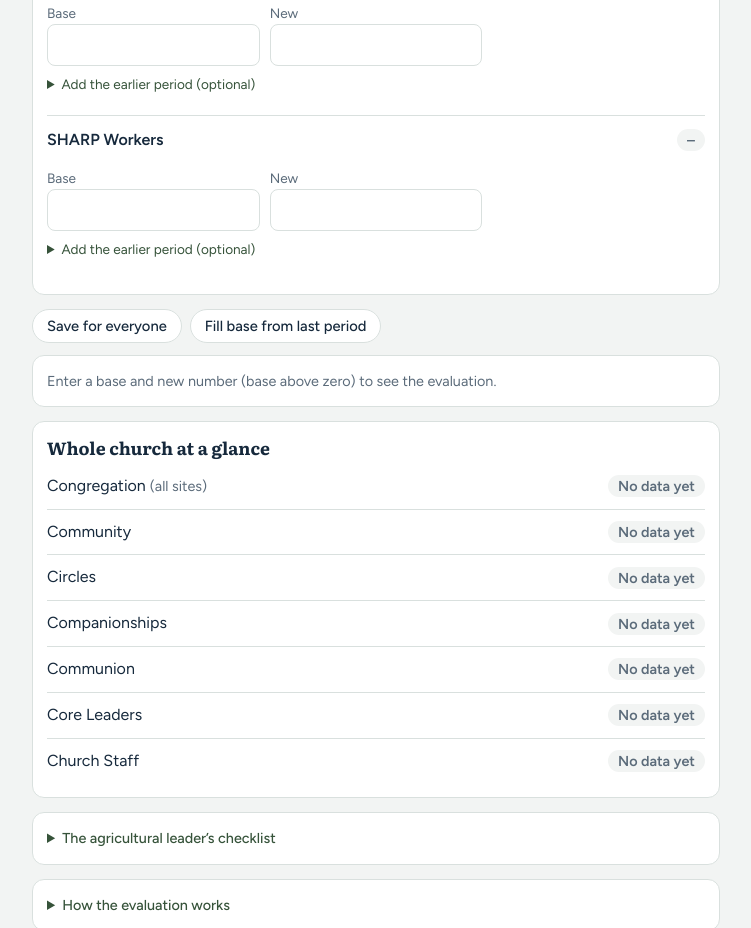
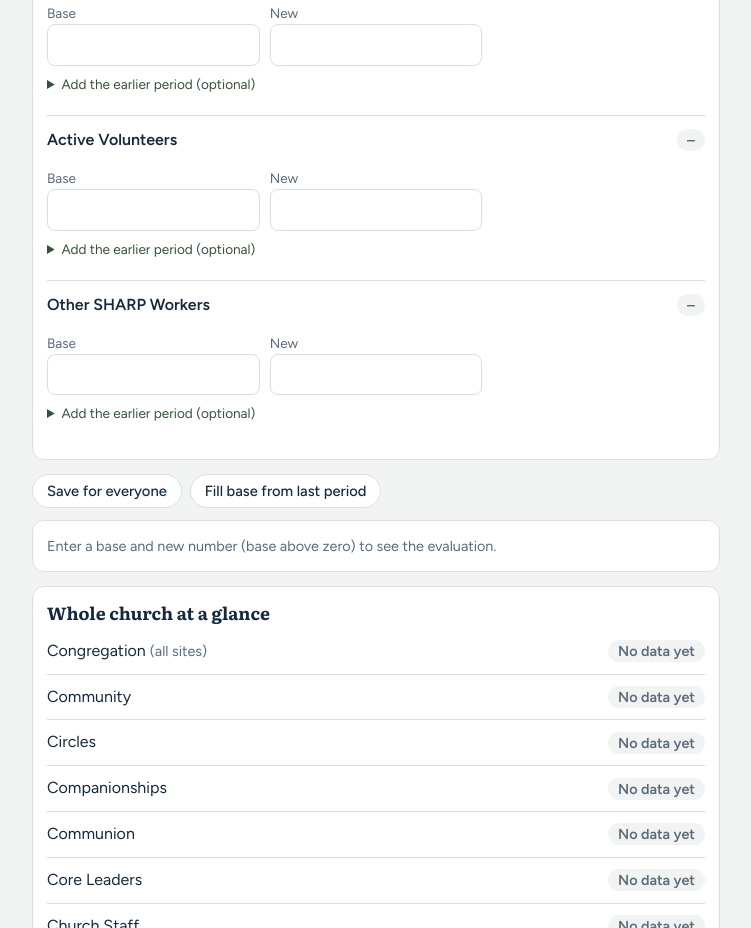
Before and after one commit to rlccphil/church-health, a plain HTML site: page index.html in a window 1280 px wide. Shown: the part 1155-2083 px from the top of the page, without its empty margins (264-1015 px from the left). Drawn offline with Linux system fonts and the light colour scheme.

Commit message:
Add files via upload

```diff
--- a/index.html
+++ b/index.html
@@ -106,12 +106,12 @@ body::before{content:"";position:fixed;inset:0 0 auto;height:env(safe-area-inset
 
 <script>
 const ENVS=[
-{id:"congregation",name:"Congregation",sites:["SWC 1","SWC 2","Online"],f:["Visitors","Regular Attendees","Kids","SHARP Workers"],water:"welcome, follow-up of visitors, and equipping workers"},
-{id:"community",name:"Community",f:["New Contacts","Regular Attendees","SHARP Workers"],water:"personal invitations, hospitality, and caring for workers"},
-{id:"circles",name:"Circles",f:["Number of Circles","New Contacts","Regular Attendees","SHARP Workers"],water:"circle leader coaching, invitations, and healthy group rhythms"},
+{id:"congregation",name:"Congregation",sites:["SWC 1","SWC 2","Online"],f:["Visitors","Regular Attendees","Kids","Active Volunteers","Other SHARP Workers"],water:"welcome, follow-up of visitors, and equipping workers"},
+{id:"community",name:"Community",f:["New Contacts","Regular Community Event Attendees (Except Visitors)","Community Event Active Volunteers"],water:"personal invitations, hospitality, and caring for workers"},
+{id:"circles",name:"Circles",f:["Number of Circles","Circle Visitors","Circle Members","SHARP Volunteers"],water:"circle leader coaching, invitations, and healthy group rhythms"},
 {id:"companionships",name:"Companionships",f:["Number of CARE-givers","Number of CARE-receivers"],water:"training CARE-givers and matching them with those who need care"},
-{id:"communion",name:"Communion",f:["Jesus First Gatherings","Retreats","Spiritual Formation Courses"],water:"inviting people to gatherings and retreats, and following up afterward"},
-{id:"core",name:"Core Leaders",f:["TAG Trainees","Supervisors","Circle Leaders","Task Group Leaders","Community Overseers","Ministry Coordinators"],water:"identifying, training, and encouraging emerging leaders"},
+{id:"communion",name:"Communion",f:["Jesus First Participants","Retreat Participants","Spiritual Formation Students"],water:"inviting people to gatherings and retreats, and following up afterward"},
+{id:"core",name:"Core Leaders",f:["TAG Members","Supervisors","Circle Leaders","Task Group Leaders","Community Overseers","Ministry Coordinators"],water:"identifying, training, and encouraging emerging leaders"},
 {id:"staff",name:"Church Staff",f:["Interns","Junior Pastors 1","Junior Pastors 2","Assistant Pastors","Associate Pastors","Lead Pastors"],water:"mentoring, pastoral care of the staff, and a clear development pathway"}];
 const UNIT={monthly:"month",quarterly:"quarter","semi-annual":"half-year",annual:"year"};
 const SUG={
```
